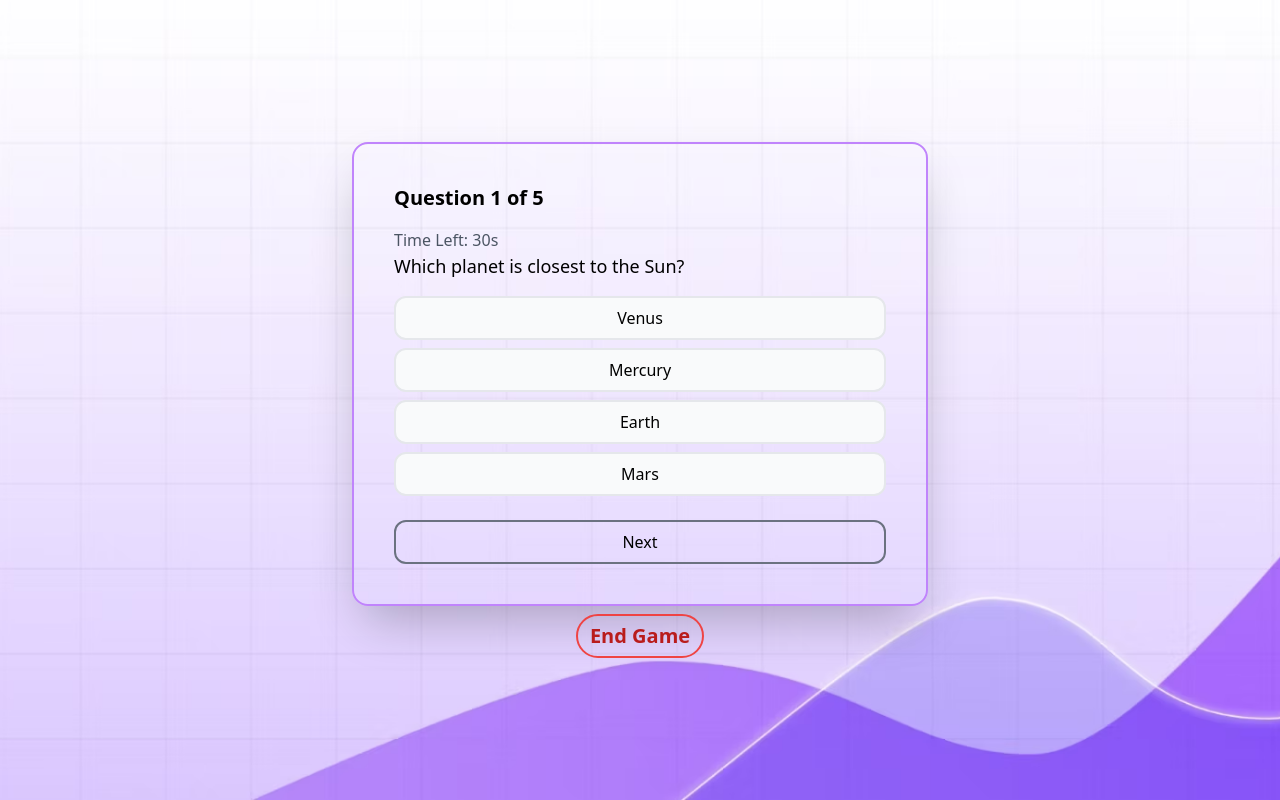
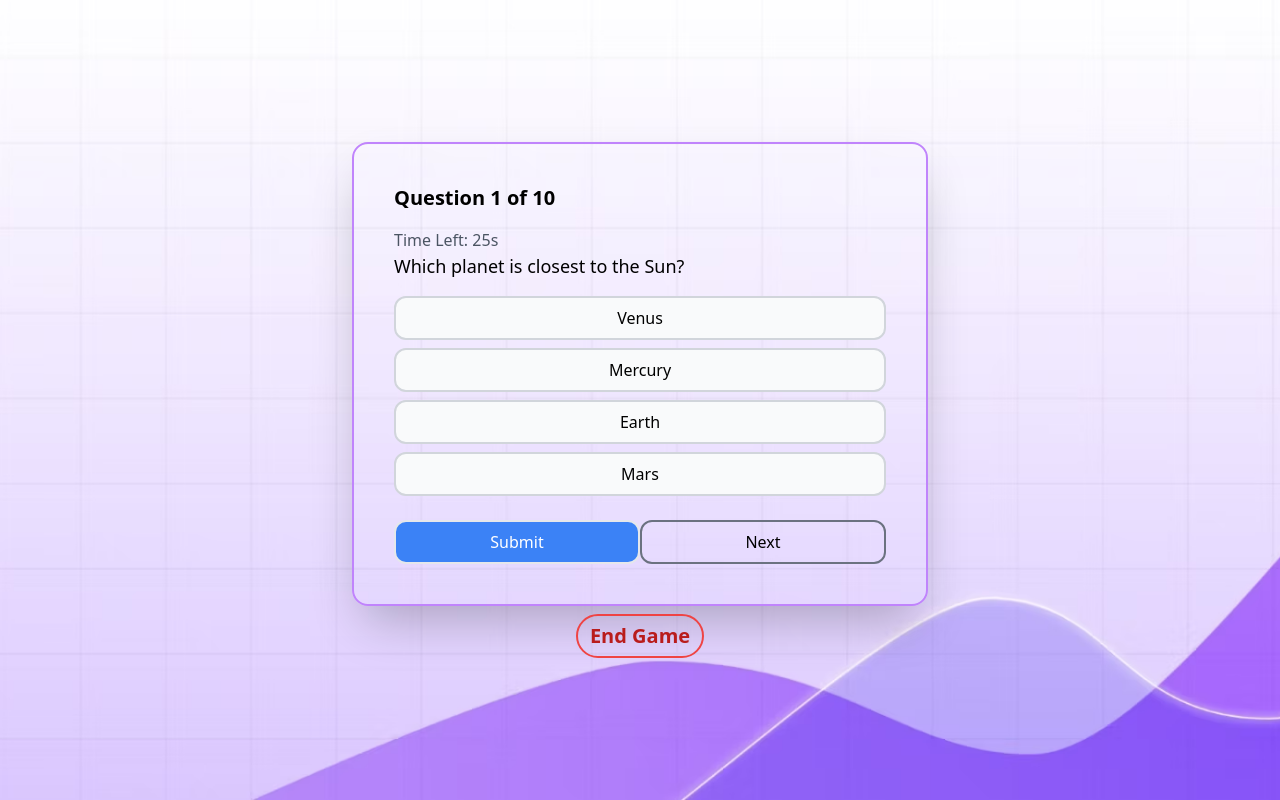
Before and after one commit to sumitkrjha/Dacoid.Quiz, a React (Vite) app: page /quiz in a window 1280 px wide. Built offline with nearby package versions, Linux system fonts and the light colour scheme.

Commit message:
Added Submit function and IndexedDB

```diff
--- a/src/component/HeroComponent.jsx
+++ b/src/component/HeroComponent.jsx
@@ -6,11 +6,11 @@ const HeroComponent = () => {
     <>
       <div
         id="heroContainer"
-        className="h-auto w-full mt-14 lg:px-20 py-10 flex flex-col lg:flex-row items-center justify-center gap-3 "
+        className="h-auto w-full md:mt-14 lg:px-20 py-10 flex flex-col lg:flex-row items-center justify-center gap-3 "
       >
         <div
           id="heroText"
-          className="h-full pt-20 lg:p-10 flex flex-col items-center justify-center "
+          className="h-full md:pt-20 lg:p-10 flex flex-col items-center justify-center "
         >
           <h1 id="mainText" className="text-5xl font-bold text-[#16163F]">
             Challenge Your Knowledge, One Quiz at a Time!
@@ -21,7 +21,7 @@ const HeroComponent = () => {
             up your learning?{" "}
           </h3>
           <Link to="/quiz">
-            <button className="h-18 w-40 p-4 border-2 border-purple-500 rounded-full text-lg font-semibold hover:bg-purple-500 hover:text-white">
+            <button className="h-18 w-40 p-4 border-4 border-purple-500 rounded-full text-xl font-semibold hover:bg-purple-500 hover:text-white">
               Start Game
             </button>
           </Link>
--- a/src/pages/Quiz.jsx
+++ b/src/pages/Quiz.jsx
@@ -1,7 +1,8 @@
 import { useState, useEffect } from "react";
 import { Card, CardContent } from "../component/Card";
 import { Button } from "../component/Button";
-import { Link } from "react-router-dom";
+import { Link, useNavigate } from "react-router-dom";
+import { saveAttempt, getAttempts } from "../utils/indexedDB"; //
 
 const questions = [
   {
@@ -9,13 +10,14 @@ const questions = [
     question: "Which planet is closest to the Sun?",
     options: ["Venus", "Mercury", "Earth", "Mars"],
     answer: "Mercury",
+    type: "mcq",
   },
   {
     id: 2,
-    question:
-      "Which data structure organizes items in a First-In, First-Out (FIFO) manner?",
+    question: "Which data structure organizes items in FIFO manner?",
     options: ["Stack", "Queue", "Tree", "Graph"],
     answer: "Queue",
+    type: "mcq",
   },
   {
     id: 3,
@@ -23,17 +25,18 @@ const questions = [
       "Which of the following is primarily used for structuring web pages?",
     options: ["Python", "Java", "HTML", "C++"],
     answer: "HTML",
+    type: "mcq",
   },
   {
     id: 4,
     question: "Which chemical symbol stands for Gold?",
     options: ["Au", "Gd", "Ag", "Pt"],
     answer: "Au",
+    type: "mcq",
   },
   {
     id: 5,
-    question:
-      "Which of these processes is not typically involved in refining petroleum?",
+    question: "Which process is not involved in refining petroleum?",
     options: [
       "Fractional distillation",
       "Cracking",
@@ -41,58 +44,114 @@ const questions = [
       "Filtration",
     ],
     answer: "Filtration",
+    type: "mcq",
+  },
+  {
+    id: 6,
+    question: "What is the value of 12 + 28?",
+    answer: "40",
+    type: "numeric",
+  },
+  {
+    id: 7,
+    question: "How many states are there in the United States?",
+    answer: "50",
+    type: "numeric",
+  },
+  {
+    id: 8,
+    question: "In which year was the Declaration of Independence signed?",
+    answer: "1776",
+    type: "numeric",
+  },
+  {
+    id: 9,
+    question: "What is the value of pi rounded to the nearest integer?",
+    answer: "3",
+    type: "numeric",
+  },
+  {
+    id: 10,
+    question:
+      "If a car travels at 60 mph for 2 hours, how many miles does it travel?",
+    answer: "120",
+    type: "numeric",
   },
 ];
 
 function Quiz() {
   const [currentQuestion, setCurrentQuestion] = useState(0);
   const [selectedOption, setSelectedOption] = useState(null);
+  const [numericAnswer, setNumericAnswer] = useState("");
+  const [submitted, setSubmitted] = useState(false);
   const [score, setScore] = useState(0);
   const [showScore, setShowScore] = useState(false);
   const [timeLeft, setTimeLeft] = useState(30);
-  const [attemptHistory, setAttemptHistory] = useState(() => {
-    const history = localStorage.getItem("quizHistory");
-    return history ? JSON.parse(history) : [];
-  });
+  const [history, setHistory] = useState([]);
+  const navigate = useNavigate();
 
-  // useEffect(() => {
-  //   if (timeLeft === 0) handleNextQuestion();
-  //   const timer = setInterval(() => setTimeLeft((prev) => prev - 1), 1000);
-  //   return () => clearInterval(timer);
-  // }, [timeLeft]);
+  useEffect(() => {
+    if (showScore) {
+      getAttempts().then(setHistory);
+    }
+  }, [showScore]);
 
-  const handleOptionClick = (option) => {
-    setSelectedOption(option);
-    if (option === questions[currentQuestion].answer) setScore(score + 1);
+  useEffect(() => {
+    if (showScore) return;
+
+    const timer = setInterval(() => {
+      setTimeLeft((prev) => (prev > 0 ? prev - 1 : 0));
+    }, 1000);
+
+    return () => clearInterval(timer);
+  }, [currentQuestion, showScore]);
+
+  useEffect(() => {
+    if (timeLeft === 0 && !submitted) {
+      handleSubmit();
+      setTimeout(() => handleNextQuestion(), 1000);
+    }
+  }, [timeLeft, submitted]);
+
+  const handleSubmit = () => {
+    setSubmitted(true);
+    const currentQ = questions[currentQuestion];
+
+    if (currentQ.type === "mcq" && selectedOption === currentQ.answer)
+      setScore((s) => s + 1);
+    if (currentQ.type === "numeric" && numericAnswer.trim() === currentQ.answer)
+      setScore((s) => s + 1);
   };
 
-  const handleNextQuestion = () => {
+  const handleNextQuestion = async () => {
     if (currentQuestion < questions.length - 1) {
-      setCurrentQuestion(currentQuestion + 1);
-      setSelectedOption(null);
-      // setTimeLeft(30);
+      setCurrentQuestion((prev) => prev + 1);
+      resetStates();
     } else {
       setShowScore(true);
-      const updatedHistory = [
-        ...attemptHistory,
-        { date: new Date().toLocaleString(), score },
-      ];
-      setAttemptHistory(updatedHistory);
-      localStorage.setItem("quizHistory", JSON.stringify(updatedHistory));
+      setScore((prevScore) => {
+        const attempt = { date: new Date().toLocaleString(), score: prevScore };
+        saveAttempt(attempt);
+        return prevScore;
+      });
     }
   };
 
-  const handleRestart = () => {
-    setCurrentQuestion(0);
-    setScore(0);
+  const handleEndGame = async () => {
+    if (!showScore)
+      await saveAttempt({ date: new Date().toLocaleString(), score });
+    navigate("/");
+  };
+
+  const resetStates = () => {
     setSelectedOption(null);
-    setShowScore(false);
+    setNumericAnswer("");
+    setSubmitted(false);
     setTimeLeft(30);
   };
 
   return (
-    <>
-      <div className="min-h-screen flex flex-col items-center justify-center  p-4">
+    <div className="min-h-screen flex flex-col items-center justify-center p-4">
       {!showScore ? (
         <Card>
           <CardContent>
@@ -103,32 +162,91 @@ function Quiz() {
             <p className="text-lg mb-2">
               {questions[currentQuestion].question}
             </p>
+
+            {/* 📝 Numeric Input */}
+            {questions[currentQuestion].type === "numeric" && (
+              <>
+                <input
+                  type="number"
+                  value={numericAnswer}
+                  onChange={(e) => setNumericAnswer(e.target.value)}
+                  disabled={submitted}
+                  className={`w-full p-2 rounded-xl border-2 ${
+                    submitted
+                      ? numericAnswer === questions[currentQuestion].answer
+                        ? "border-green-500"
+                        : "border-red-500"
+                      : "border-gray-300"
+                  }`}
+                />
+                {submitted && (
+                  <p
+                    className={`mt-2 font-semibold ${
+                      numericAnswer === questions[currentQuestion].answer
+                        ? "text-green-500"
+                        : "text-red-500"
+                    }`}
+                  >
+                    Correct Answer: {questions[currentQuestion].answer}
+                  </p>
+                )}
+              </>
+            )}
+
+            {/* 🖱️ MCQ Options */}
+            {questions[currentQuestion].type === "mcq" && (
               <div className="grid gap-2 mt-4">
                 {questions[currentQuestion].options.map((option, index) => (
                   <Button
                     key={index}
-                    className={`hover:scale-105 ${
+                    onClick={() => setSelectedOption(option)}
+                    disabled={submitted}
+                    className={`hover:scale-105 border-2 ${
                       selectedOption === option
+                        ? "border-blue-500 bg-blue-200" // Highlight selected option
+                        : "border-gray-300 bg-gray-50"
+                    } ${
+                      submitted
                         ? option === questions[currentQuestion].answer
-                          ? "bg-green-200 border-green-500"
-                          : "bg-red-200 border-red-500"
+                          ? "border-green-500 bg-green-200" // Correct answer
+                          : selectedOption === option
+                          ? "border-red-500 bg-red-200" // Wrong answer
                           : "bg-gray-50"
+                        : ""
                     }`}
-                    onClick={() => handleOptionClick(option)}
-                    disabled={selectedOption !== null}
                   >
                     {option}
                   </Button>
                 ))}
               </div>
+            )}
+
+            {/* 🚀 Buttons */}
             <div className="flex justify-between items-center mt-6">
               <Button
+                onClick={handleSubmit}
+                disabled={
+                  submitted ||
+                  (!selectedOption &&
+                    questions[currentQuestion].type === "mcq") ||
+                  (questions[currentQuestion].type === "numeric" &&
+                    !numericAnswer)
+                }
+                className={`border-2 bg-blue-500 text-white ${
+                  submitted
+                    ? "cursor-not-allowed opacity-50"
+                    : "hover:bg-blue-600"
+                }`}
+              >
+                Submit
+              </Button>
+              <Button
                 onClick={handleNextQuestion}
-                  disabled={!selectedOption}
-                  className={`border-2  ${
-                    selectedOption === null
-                      ? "cursor-not-allowed border-gray-500"
-                      : "cursor-pointer bg-green-500 text-white"
+                disabled={!submitted}
+                className={`border-2 ${
+                  submitted
+                    ? "bg-green-500 text-white"
+                    : "cursor-not-allowed border-gray-500"
                 }`}
               >
                 {currentQuestion === questions.length - 1 ? "Finish" : "Next"}
@@ -142,33 +260,32 @@ function Quiz() {
             <h2 className="text-2xl font-bold mb-4">
               Your Score: {score} / {questions.length}
             </h2>
-              <Button
-                className="mt-4  text-white text-lg bg-purple-500 hover:bg-purple-600"
-                onClick={handleRestart}
-              >
-                Try Again
-              </Button>
-              <div className="mt-6 text-left">
-                <h3 className="font-semibold">Attempt History:</h3>
-                <ul className="list-disc ml-6 mt-2">
-                  {attemptHistory.map((attempt, index) => (
-                    <li key={index} className="text-sm text-gray-600">
+            <h3 className="text-lg font-bold mt-4">Previous Attempts:</h3>
+            <ul className="mt-2 text-gray-600">
+              {history.map((attempt, index) => (
+                <li key={index} className="border-b py-1">
                   Attempt {index + 1}: {attempt.score}/{questions.length} on{" "}
                   {attempt.date}
                 </li>
               ))}
             </ul>
-              </div>
+            <Button
+              className="mt-4 bg-purple-500 text-white"
+              onClick={() => window.location.reload()}
+            >
+              Try Again
+            </Button>
           </CardContent>
         </Card>
       )}
-        <Link to="/">
-          <button className="border-2 h-11 w-32 mt-2 border-red-500 rounded-full text-xl font-semibold text-red-700 hover:bg-red-500 hover:text-white">
+
+      <button
+        onClick={handleEndGame}
+        className="border-2 h-11 w-32 mt-2 border-red-500 rounded-full text-xl font-semibold text-red-700 hover:bg-red-500 hover:text-white"
+      >
         End Game
       </button>
-        </Link>
     </div>
-    </>
   );
 }
 
--- /dev/null
+++ b/src/utils/indexedDB.js
@@ -0,0 +1,38 @@
+const DB_NAME = "QuizDB";
+const STORE_NAME = "quizHistory";
+const DB_VERSION = 1;
+
+export const openDB = () =>
+  new Promise((resolve, reject) => {
+    const request = indexedDB.open(DB_NAME, DB_VERSION);
+
+    request.onupgradeneeded = (event) => {
+      const db = event.target.result;
+      if (!db.objectStoreNames.contains(STORE_NAME)) {
+        db.createObjectStore(STORE_NAME, {
+          keyPath: "id",
+          autoIncrement: true,
+        });
+      }
+    };
+
+    request.onsuccess = () => resolve(request.result);
+    request.onerror = () => reject(request.error);
+  });
+
+export const saveAttempt = async (attempt) => {
+  const db = await openDB();
+  const transaction = db.transaction(STORE_NAME, "readwrite");
+  const store = transaction.objectStore(STORE_NAME);
+  store.add(attempt);
+};
+
+export const getAttempts = async () => {
+  const db = await openDB();
+  const transaction = db.transaction(STORE_NAME, "readonly");
+  const store = transaction.objectStore(STORE_NAME);
+  return new Promise((resolve) => {
+    const request = store.getAll();
+    request.onsuccess = () => resolve(request.result);
+  });
+};
```
Lines whose indentation alone changed are shown as unchanged.
